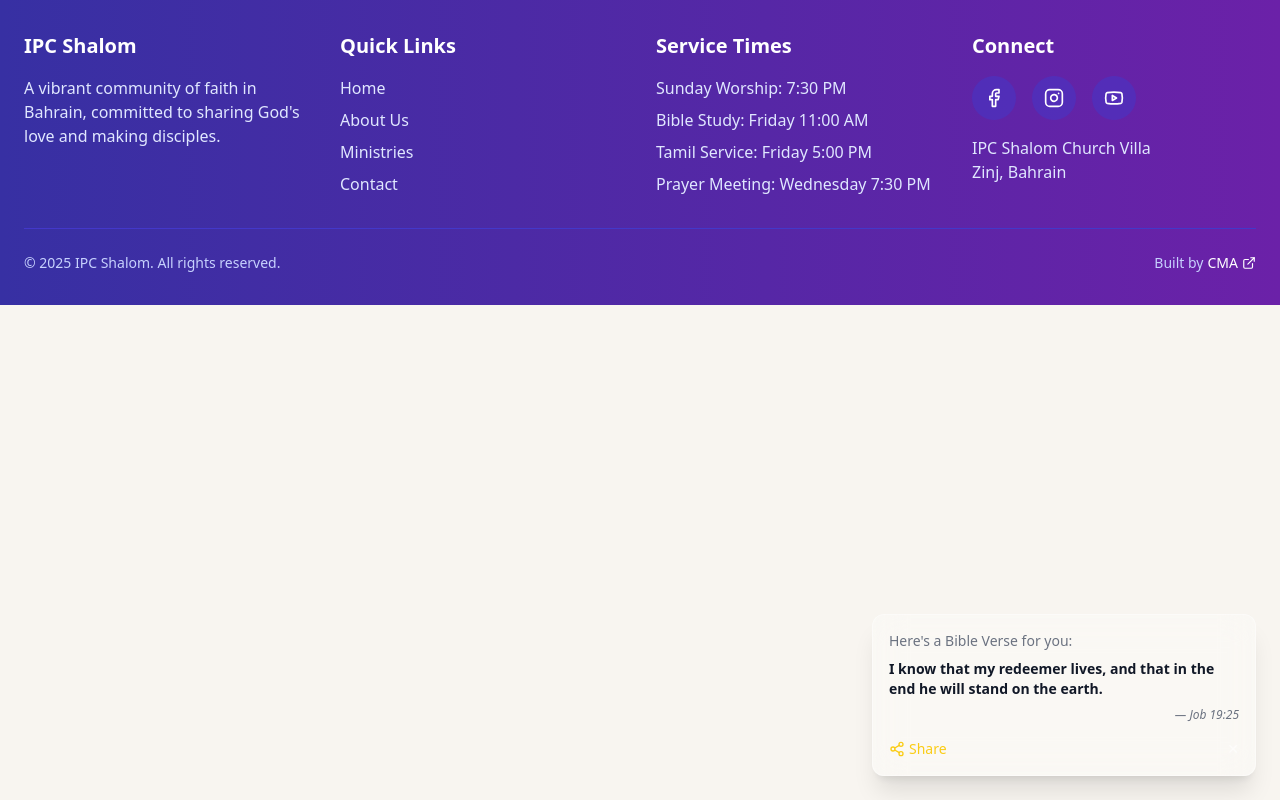
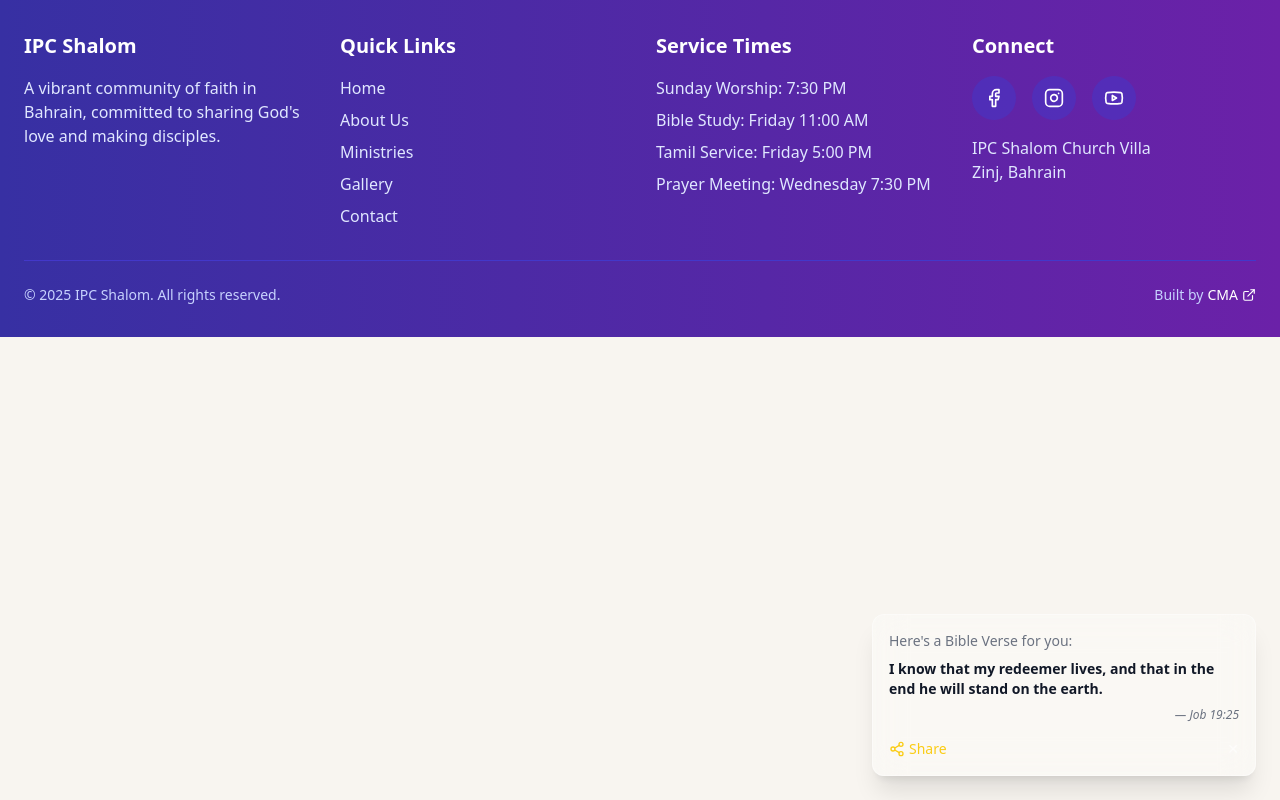
Before and after one commit to chrismat-05/shalom, a React (Vite) app: page /about in a window 1280 px wide. Built offline with nearby package versions, Linux system fonts and the light colour scheme.

Commit message:
added gallery also to page links.

```diff
--- a/src/components/StickyFooter.jsx
+++ b/src/components/StickyFooter.jsx
@@ -16,10 +16,11 @@
           <div>
             <h3 className="text-xl font-bold mb-4">Quick Links</h3>
             <ul className="space-y-2">
-              <li><a href="#" className="text-indigo-100 hover:text-white transition">Home</a></li>
-              <li><a href="#" className="text-indigo-100 hover:text-white transition">About Us</a></li>
-              <li><a href="#" className="text-indigo-100 hover:text-white transition">Ministries</a></li>
-              <li><a href="#" className="text-indigo-100 hover:text-white transition">Contact</a></li>
+              <li><a href="/" className="text-indigo-100 hover:text-white transition">Home</a></li>
+              <li><a href="/About" className="text-indigo-100 hover:text-white transition">About Us</a></li>
+              <li><a href="/Ministries" className="text-indigo-100 hover:text-white transition">Ministries</a></li>
+              <li><a href="/Gallery" className="text-indigo-100 hover:text-white transition">Gallery</a></li>
+              <li><a href="/Contact" className="text-indigo-100 hover:text-white transition">Contact</a></li>
             </ul>
           </div>
 
```
